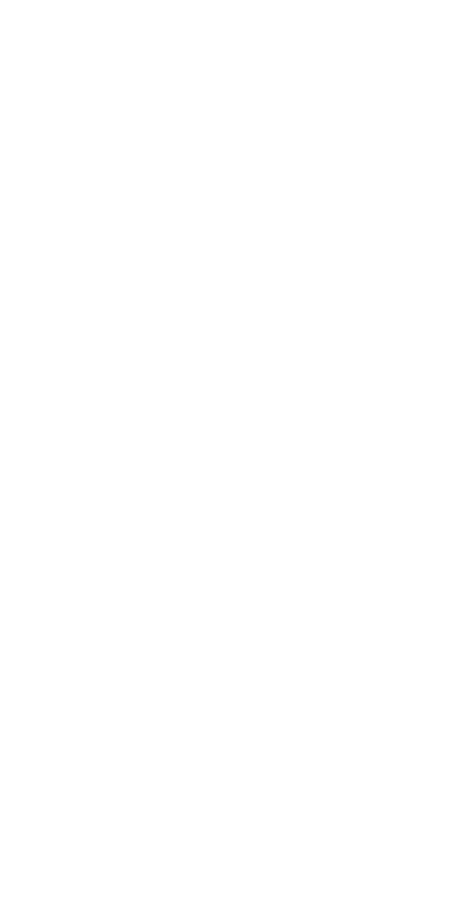
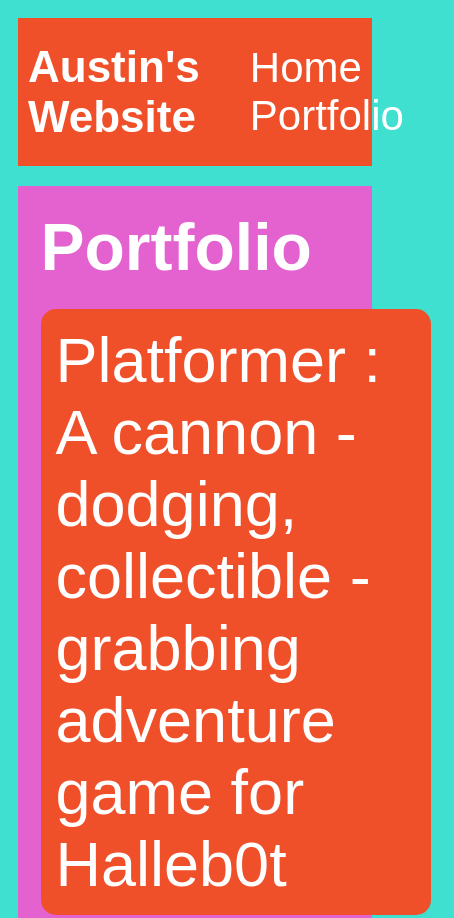
Before and after one commit to AustinGordon1/AustinGordon1.github.io, a plain HTML site: page portfolio.html in a window 390 px wide. Shown: the top 918 px of the page, 454 px wide, since content can reach past the window. Before the commit the page ends 844 px from the top, so only its background shows below. Drawn offline with Linux system fonts and the light colour scheme.

Commit message:
index.html file

```diff
--- a/portfolio.html
+++ b/portfolio.html
@@ -0,0 +1,48 @@
+<!DOCTYPE html>
+<html>
+  <head>
+    <title>Austin's website</title>
+    <link rel="stylesheet" href="style.css" />
+  </head>
+
+  <body>
+    <div id="all-contents">
+      <nav>
+        <h1>Austin's Website</h1>
+        <ul id="nav-ul">
+          <li class="nav-li">
+            <a class="nav-a" href="index.html">Home</a>
+          </li>
+          <li class="nav-li">
+            <a class="nav-a" href="portfolio.html">Portfolio</a>
+          </li>
+        </ul>
+      </nav>
+      <main>
+        <div class="content">
+          <h1>Portfolio</h1>
+          <ul id="portfolio">
+            <li>
+              <a href="projects/platformer/"
+                >Platformer : A cannon - dodging, collectible - grabbing
+                adventure game for Halleb0t</a
+              >
+            </li>
+            <li>
+              <a href="projects/bouncing-box/"
+                >Bouncing Box : A project that gives you a taste of game
+                development on the web
+              </a>
+            </li>
+            <li>
+              <a href="projects/circularity/"
+                >Circularity : A motion poem using random number generation and
+                velocity applied to circle shapes...</a
+              >
+            </li>
+          </ul>
+        </div>
+      </main>
+    </div>
+  </body>
+</html>
--- a/style.css
+++ b/style.css
@@ -62,3 +62,77 @@ h2,
 h3 {
   margin: 0px;
 }
+/* portfolio styles */
+.content h1 {
+  color: white;
+}
+
+#portfolio {
+  list-style-type: none;
+  padding-left: 0;
+}
+
+#portfolio li {
+  background: rgb(239, 80, 41);
+  padding: 10px;
+  border-radius: 10px;
+  margin-bottom: 10px;
+}
+
+#portfolio li:hover {
+  background: #eee;
+}
+
+#portfolio a {
+  text-decoration: none;
+  color: white;
+}
+/* responsive web design */
+@media screen and (min-width: 120px) and (max-width: 1080px) {
+  main {
+    height: 100ch;
+    zoom: 1.5;
+    display: grid;
+  }
+
+  h1 {
+    font-size: 44px;
+  }
+
+  h2 {
+    font-size: 42px;
+  }
+
+  h3 {
+    font-size: 36px;
+  }
+
+  #all-contents {
+    height: 100ch;
+    margin: none;
+  }
+
+  a {
+    font-size: 42px;
+  }
+
+  .sidebar {
+    margin-right: 0px;
+    justify-content: center;
+    align-items: center;
+  }
+
+  .sidebar-img {
+    width: 100%;
+  }
+
+  p,
+  li {
+    font-size: 24px;
+  }
+
+  .content {
+    align-content: center;
+    justify-content: center;
+  }
+}
```
